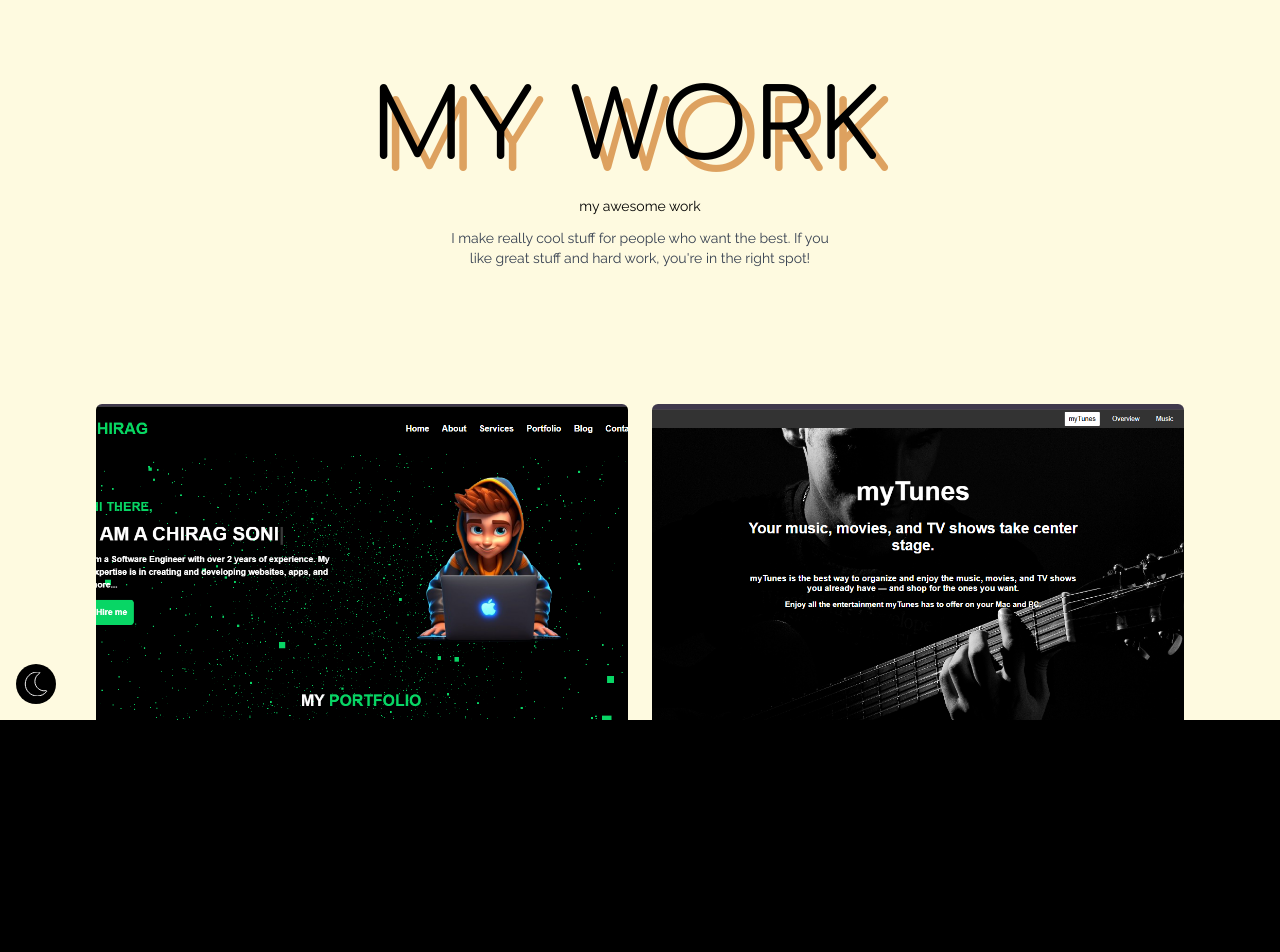
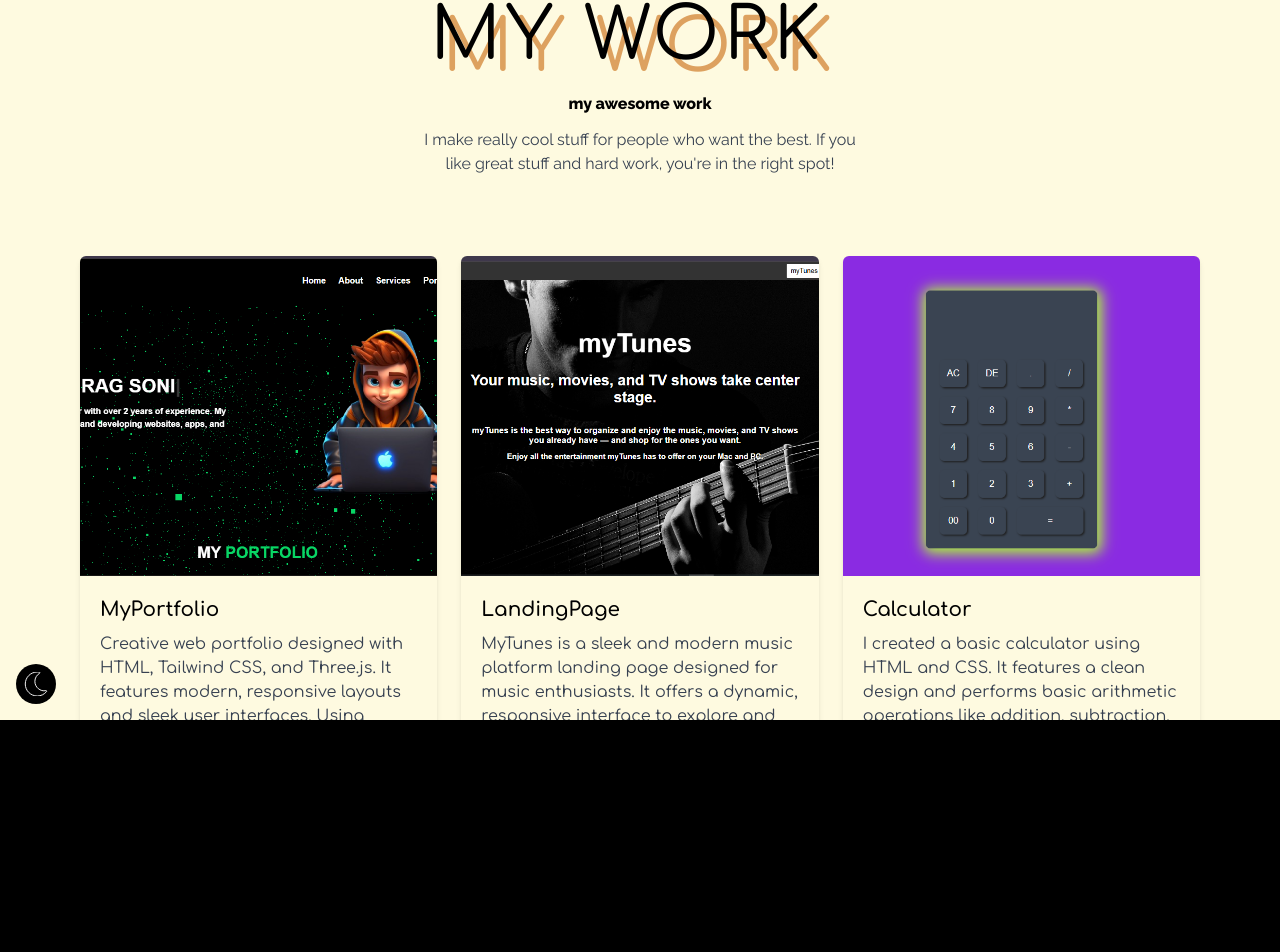
Before and after one commit to chirag-soni23/Best-Portfolio, a React (Vite) app: page /project in a window 1280 px wide. Shown: the part 80-1032 px from the top of the page. Built offline with nearby package versions, Linux system fonts and the light colour scheme.

Commit message:
portfolio

```diff
--- a/src/pages/Project.jsx
+++ b/src/pages/Project.jsx
@@ -1,75 +1,111 @@
 import React, { useContext } from "react";
 import { Data } from "../context/Data";
 import { ThemeContext } from "../context/ThemeContext";
+
 const Project = () => {
   const { darkMode } = useContext(ThemeContext);
+
   return (
-    <div className="flex flex-col items-center justify-center mt-40">
-      {/* Section Header */}
+    <div className="flex flex-col items-center justify-center mt-20 px-5 sm:px-10">
       <div className="relative text-center">
-        {/* Foreground Text */}
-        <h4 className={`relative tracking-[5px] z-10 font-[first] ${darkMode ? "text-[#F1F3DF]" : "text-black"} text-4xl sm:text-5xl md:text-6xl lg:text-7xl`}>
-          <span className="uppercase text-pretty text-6xl sm:text-7xl md:text-8xl lg:text-8xl mt-2 right-3 relative font-[first]">
+        <h4
+          className={`relative tracking-[5px] z-10 font-[first] ${
+            darkMode ? "text-[#F1F3DF]" : "text-black"
+          } text-3xl sm:text-4xl md:text-5xl lg:text-6xl`}
+        >
+          <span className="uppercase text-pretty text-4xl sm:text-5xl md:text-6xl lg:text-7xl mt-2 right-3 relative font-[first]">
             my work
           </span>
         </h4>
         {/* Realistic Shadow Effect */}
-        <h4 className="absolute top-3 tracking-[5px] font-[first] text-[#DDA15F] z-0 text-4xl sm:text-5xl md:text-6xl lg:text-7xl">
-          <span className="uppercase text-pretty text-6xl sm:text-7xl md:text-8xl lg:text-8xl mt-2 font-[first]">
+        <h4 className="absolute top-3 tracking-[5px] font-[first] text-[#DDA15F] z-0 text-3xl sm:text-4xl md:text-5xl lg:text-6xl">
+          <span className="uppercase text-pretty text-4xl sm:text-5xl md:text-6xl lg:text-7xl mt-2 font-[first]">
             my work
           </span>
         </h4>
       </div>
 
-      {/* Subheading */}
-      <h4 className={`font-[second] ${darkMode ? "text-[#F1F3DF]" : "text-black"} text-sm mt-5 mb-3 text-extrabold`}>
+      <h4
+        className={`font-[second] ${
+          darkMode ? "text-[#F1F3DF]" : "text-black"
+        } text-sm sm:text-base mt-5 mb-3 font-extrabold`}
+      >
         my awesome work
       </h4>
-      <p className={`text-sm font-[second] ${darkMode ? "text-[#F1F3DF]" : "text-gray-700"}`}>
+      <p
+        className={`text-sm sm:text-base font-[second] ${
+          darkMode ? "text-[#F1F3DF]" : "text-gray-700"
+        }`}
+      >
         I make really cool stuff for people who want the best. If you
       </p>
-      <p className={`text-sm font-[second] ${darkMode ? "text-[#F1F3DF]" : "text-gray-700"}`}>
+      <p
+        className={`text-sm sm:text-base font-[second] ${
+          darkMode ? "text-[#F1F3DF]" : "text-gray-700"
+        }`}
+      >
         like great stuff and hard work, you're in the right spot!
       </p>
 
-      {/* Project Grid */}
-      <div className="grid grid-cols-1 lg:grid-cols-2 gap-6 mt-10 p-24">
+      <div className="grid grid-cols-1 sm:grid-cols-2 xl:grid-cols-3 gap-6 mt-10 p-5 sm:p-10">
         {Data.map((item) => (
           <div
             key={item.id}
-            className={`${darkMode ? "bg-[#0D0701]" : "bg-[FEFAE0]"} rounded-md overflow-hidden`}
+            className={`${
+              darkMode ? "bg-[#0D0701]" : "bg-[#FEFAE0]"
+            } rounded-md overflow-hidden shadow-md`}
           >
-            {/* Project Image */}
             <img
               src={item.image}
               alt={`${item.name} project`}
-              className="w-full h-80 object-cover"
+              className="w-full h-48 sm:h-64 lg:h-80 object-cover"
             />
 
             {/* Project Details */}
             <div className="p-5 font-[first]">
-              <h1 className={`text-xl font-[first] font-semibold ${darkMode ? "text-[#F1F3DF]" : "text-black"}`}>{item.name}</h1>
-              <h2 className={`text-sm font-[first] ${darkMode ? "text-[#F1F3DF]" : "text-gray-700"} mt-2`}>{item.description}</h2>
+              <h1
+                className={`text-lg sm:text-xl font-semibold ${
+                  darkMode ? "text-[#F1F3DF]" : "text-black"
+                }`}
+              >
+                {item.name}
+              </h1>
+              <h2
+                className={`text-sm sm:text-base mt-2 ${
+                  darkMode ? "text-[#F1F3DF]" : "text-gray-700"
+                }`}
+              >
+                {item.description}
+              </h2>
 
-              {/* Features List */}
               <div className="flex flex-wrap gap-2 mt-4">
-
                 {item.feature.map((feature, index) => (
-                  <div className={`flex relative mt-5 h-[34px] min-w-[118px] flex-1 items-center justify-center rounded-sm border ${darkMode ? "border-[#F1F3DF]" : "border-black"} px-5 text-small lg:flex-none`}>
+                  <div
+                    key={index}
+                    className={`flex relative mt-2 h-[34px] min-w-[100px] flex-1 items-center justify-center rounded-sm border ${
+                      darkMode ? "border-[#F1F3DF]" : "border-black"
+                    } px-3 text-xs sm:text-sm lg:flex-none`}
+                  >
                     {feature}
-                    <span className='bg-[#DDA15E] absolute top-0 left-0 w-[10%] h-[40%] rounded-br-full'></span>
-
+                    <span className="bg-[#DDA15E] absolute top-0 left-0 w-[10%] h-[40%] rounded-br-full"></span>
                   </div>
-
                 ))}
               </div>
-              <div className=" flex gap-2  mt-5">
-                <a href={`${item.hosting}`} className="bg-[#DDA15E] px-2 text-white cursor-pointer flex items-center justify-center">go live</a>
-                <a href={`${item.code}`} className="border-[#DDA15E] border-2 text-[#DDA15E] px-2 flex items-center justify-center  cursor-pointer">see code</a>
+
+              <div className="flex gap-2 mt-5">
+                <a
+                  href={`${item.hosting}`}
+                  className="bg-[#DDA15E] px-3 py-1 sm:py-2 text-xs sm:text-sm text-white cursor-pointer flex items-center justify-center rounded"
+                >
+                  go live
+                </a>
+                <a
+                  href={`${item.code}`}
+                  className="border-[#DDA15E] border-2 text-[#DDA15E] px-3 py-1 sm:py-2 text-xs sm:text-sm flex items-center justify-center cursor-pointer rounded"
+                >
+                  see code
+                </a>
               </div>
-
-
-
             </div>
           </div>
         ))}
```
